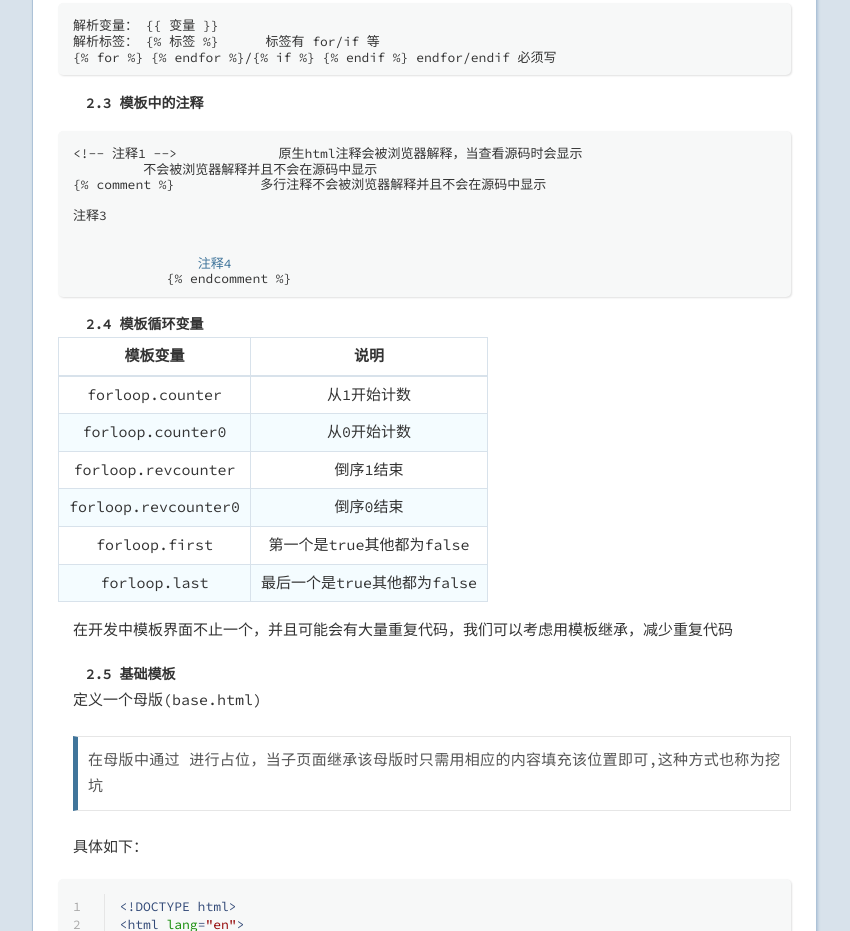
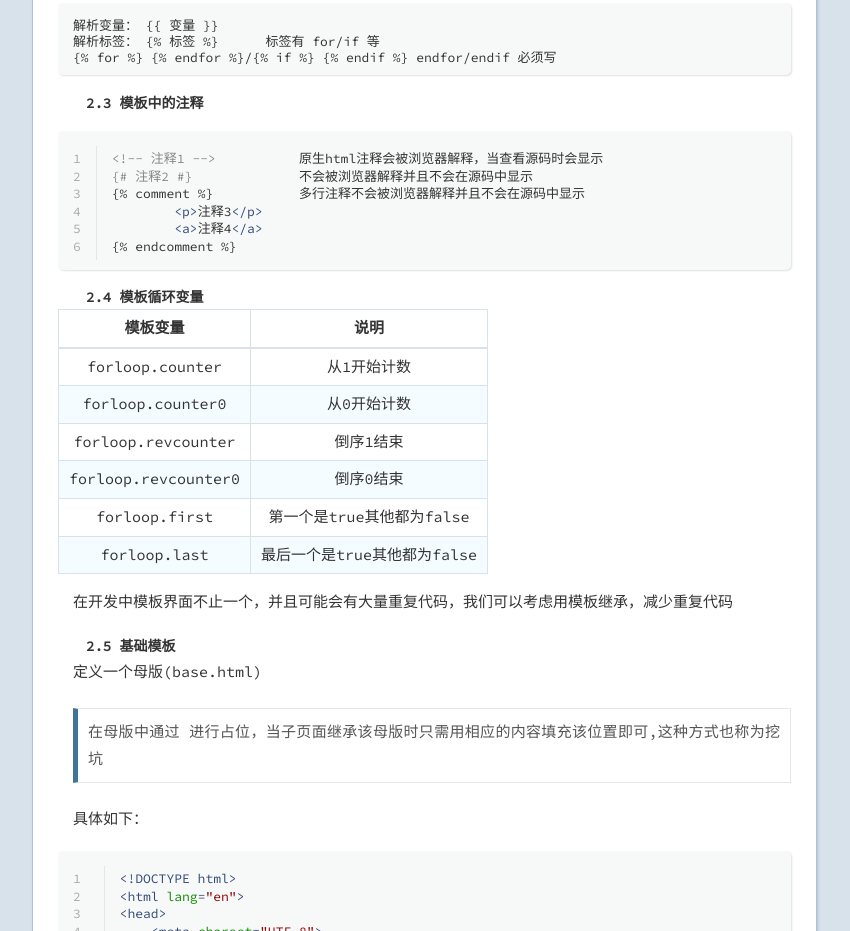
Before and after one commit to NKactor/NKactor.github.io, a plain HTML site: page 2018/11/29/模板基础/index.html in a window 1280 px wide. Shown: the part 1336-2267 px from the top of the page, without its empty margins (58-908 px from the left). Drawn offline with Linux system fonts and the light colour scheme; some packages are replaced by stand-ins of ours; a script that the page names is missing.

Commit message:
Site updated: 2018-11-29 19:58:05

```diff
--- a/2018/11/29/模板基础/index.html
+++ b/2018/11/29/模板基础/index.html
@@ -14,13 +14,8 @@
 <h4 id="emsp-emsp-2-2-模板解析"><a href="#emsp-emsp-2-2-模板解析" class="headerlink" title="&emsp;&emsp;2.2 模板解析"></a>&emsp;&emsp;2.2 模板解析</h4><pre><code>解析变量： {{ 变量 }}
 解析标签： {% 标签 %}      标签有 for/if 等
 {% for %} {% endfor %}/{% if %} {% endif %} endfor/endif 必须写
-</code></pre><h4 id="emsp-emsp-2-3-模板中的注释"><a href="#emsp-emsp-2-3-模板中的注释" class="headerlink" title="&emsp;&emsp;2.3 模板中的注释"></a>&emsp;&emsp;2.3 模板中的注释</h4><pre><code>&lt;!-- 注释1 --&gt;             原生html注释会被浏览器解释，当查看源码时会显示
-         不会被浏览器解释并且不会在源码中显示
-{% comment %} 		多行注释不会被浏览器解释并且不会在源码中显示
-	        <p>注释3</p>
-	        <a>注释4</a>
-	    {% endcomment %}
-</code></pre><h4 id="emsp-emsp-2-4-模板循环变量"><a href="#emsp-emsp-2-4-模板循环变量" class="headerlink" title="&emsp;&emsp;2.4 模板循环变量"></a>&emsp;&emsp;2.4 模板循环变量</h4><table>
+</code></pre><h4 id="emsp-emsp-2-3-模板中的注释"><a href="#emsp-emsp-2-3-模板中的注释" class="headerlink" title="&emsp;&emsp;2.3 模板中的注释"></a>&emsp;&emsp;2.3 模板中的注释</h4><figure class="highlight twig"><table><tr><td class="gutter"><pre><span class="line">1</span><br><span class="line">2</span><br><span class="line">3</span><br><span class="line">4</span><br><span class="line">5</span><br><span class="line">6</span><br></pre></td><td class="code"><pre><span class="line"><span class="xml"><span class="comment">&lt;!-- 注释1 --&gt;</span>		原生html注释会被浏览器解释，当查看源码时会显示  </span></span><br><span class="line"><span class="xml"></span><span class="comment">&#123;# 注释2 #&#125;</span><span class="xml"> 		不会被浏览器解释并且不会在源码中显示</span></span><br><span class="line"><span class="xml"></span><span class="template-tag">&#123;% <span class="name">comment</span> %&#125;</span><span class="xml"> 		多行注释不会被浏览器解释并且不会在源码中显示</span></span><br><span class="line"><span class="xml">	<span class="tag">&lt;<span class="name">p</span>&gt;</span>注释3<span class="tag">&lt;/<span class="name">p</span>&gt;</span></span></span><br><span class="line"><span class="xml">	<span class="tag">&lt;<span class="name">a</span>&gt;</span>注释4<span class="tag">&lt;/<span class="name">a</span>&gt;</span></span></span><br><span class="line"><span class="xml"></span><span class="template-tag">&#123;% <span class="name">endcomment</span> %&#125;</span><span class="xml"></span></span><br></pre></td></tr></table></figure>
+<h4 id="emsp-emsp-2-4-模板循环变量"><a href="#emsp-emsp-2-4-模板循环变量" class="headerlink" title="&emsp;&emsp;2.4 模板循环变量"></a>&emsp;&emsp;2.4 模板循环变量</h4><table>
 <thead>
 <tr>
 <th style="text-align:center">模板变量</th>
```
Also changed, not shown: content.json (+1 -1 lines).
